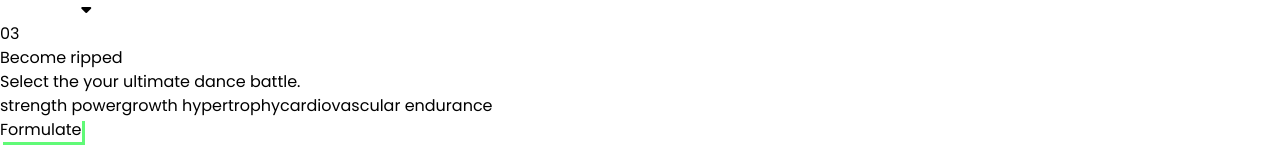
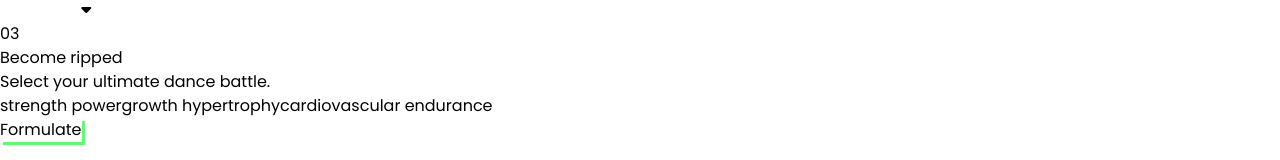
Before and after one commit to INTSEAN/GymJam, a React (Vite) app: page / in a window 1280 px wide. Shown: the part 386-546 px from the top of the page. Built offline with nearby package versions, Linux system fonts and the light colour scheme.

Commit message:
Made typo fix

```diff
--- a/src/components/Generator.jsx
+++ b/src/components/Generator.jsx
@@ -131,7 +131,7 @@ export default function Generator(props) {
         <Header
           index={"03"}
           title={"Become ripped"}
-          description={"Select the your ultimate dance battle."}
+          description={"Select your ultimate dance battle."}
         />
         <div className="grid grid-cols-1 sm:grid-cols-3 gap-4">
           {Object.keys(SCHEMES).map((scheme, schemeIndex) => {
```
